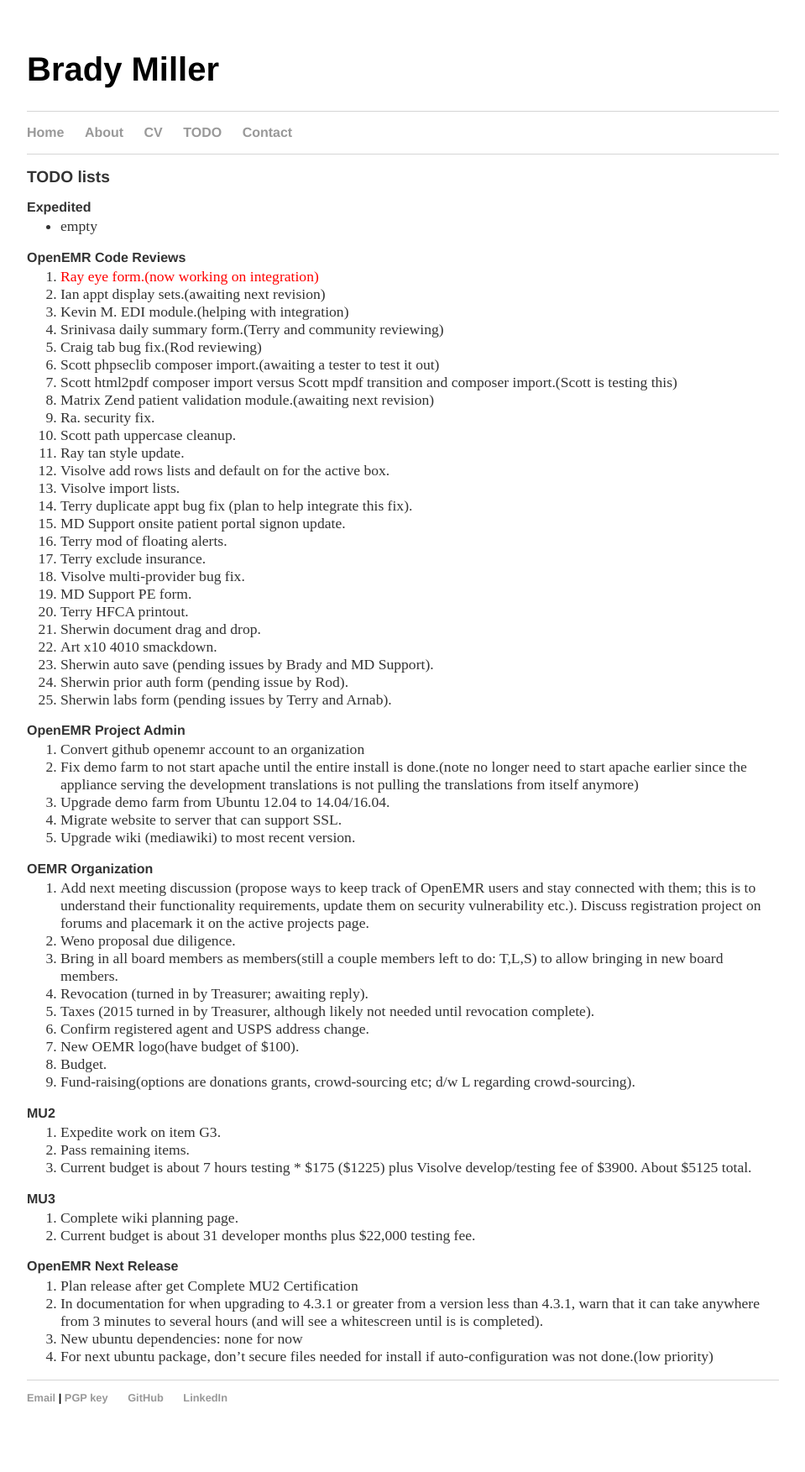
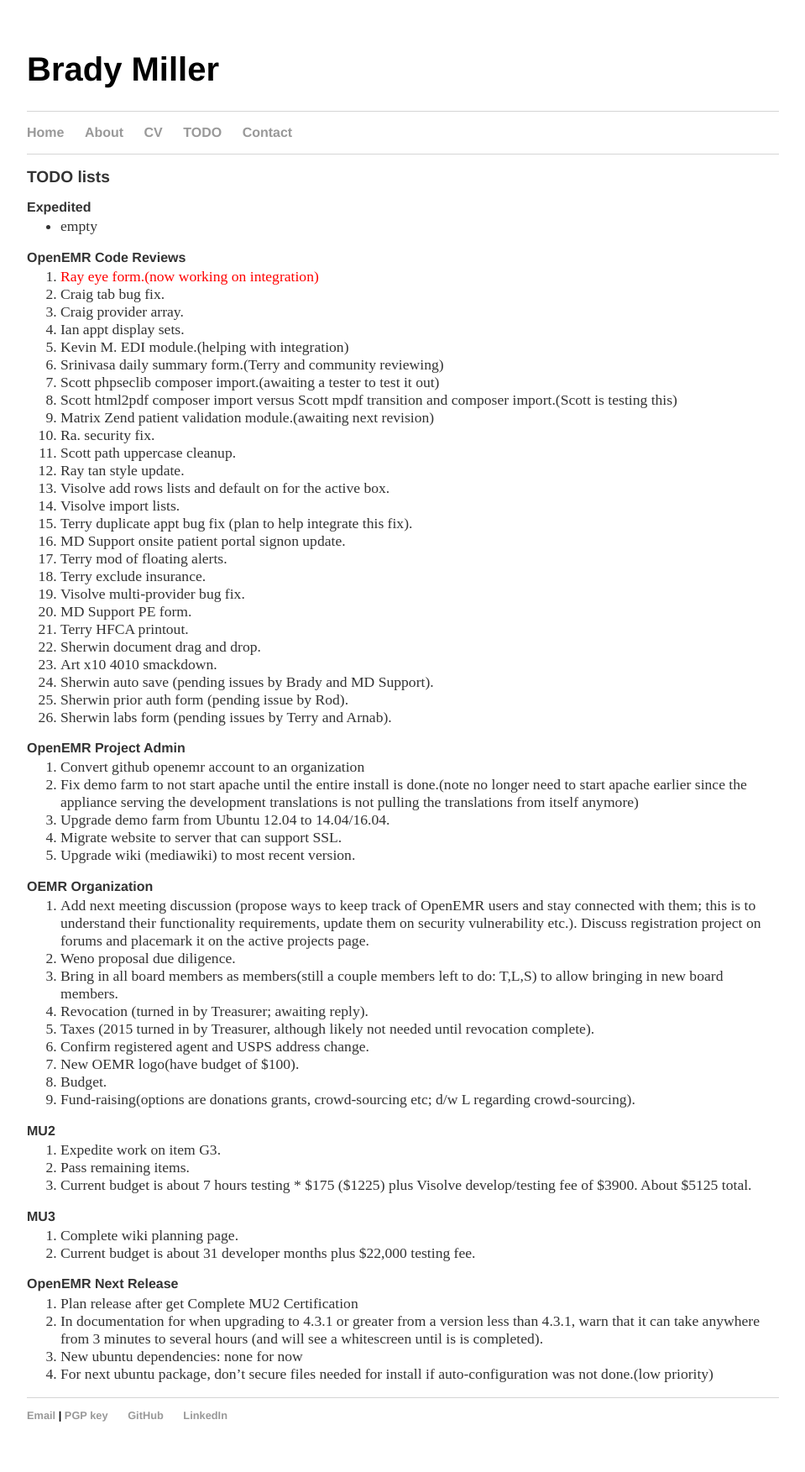
Before and after one commit to bradymiller/bradymiller.github.io, a Jekyll site: the page built from todo/index.md, in a window 1280 px wide. Shown: the whole page at 84% size, without its empty margins (160-1119 px from the left). Built offline with Jekyll 4.4.1, drawn with Linux system fonts in a browser that asks for light colours; before the commit the page ends 1732 px from its top, so only the background shows below that.

Commit message:
Update todo list

```diff
--- a/todo/index.md
+++ b/todo/index.md
@@ -8,10 +8,11 @@
 
 ### OpenEMR Code Reviews
 1. <span style="color: red">Ray eye form.(now working on integration)</span>
-1. Ian appt display sets.(awaiting next revision)
+1. Craig tab bug fix.
+1. Craig provider array.
+1. Ian appt display sets.
 1. Kevin M. EDI module.(helping with integration)
 1. Srinivasa daily summary form.(Terry and community reviewing)
-1. Craig tab bug fix.(Rod reviewing)
 1. Scott phpseclib composer import.(awaiting a tester to test it out)
 1. Scott html2pdf composer import versus Scott mpdf transition and composer import.(Scott is testing this)
 1. Matrix Zend patient validation module.(awaiting next revision)
```
